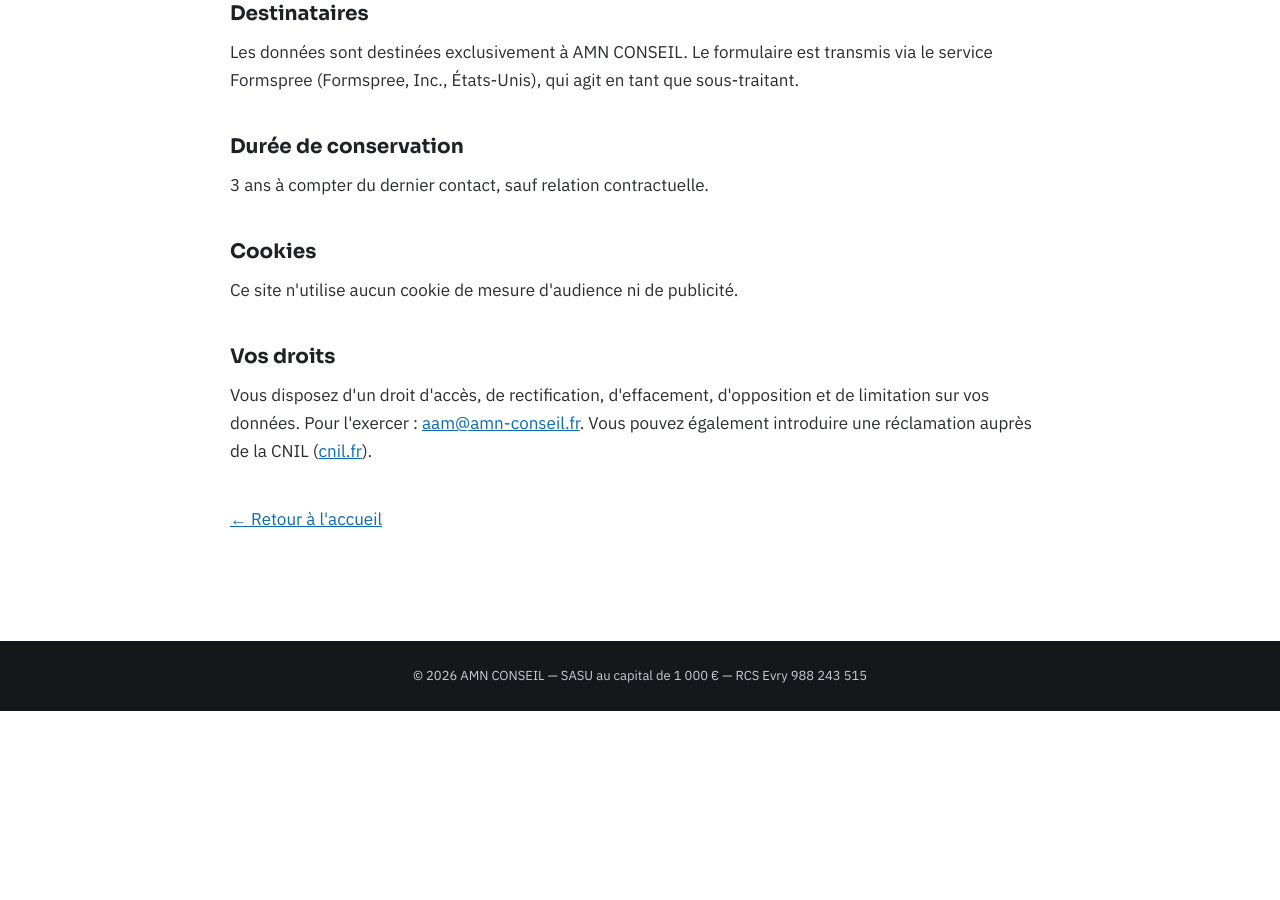
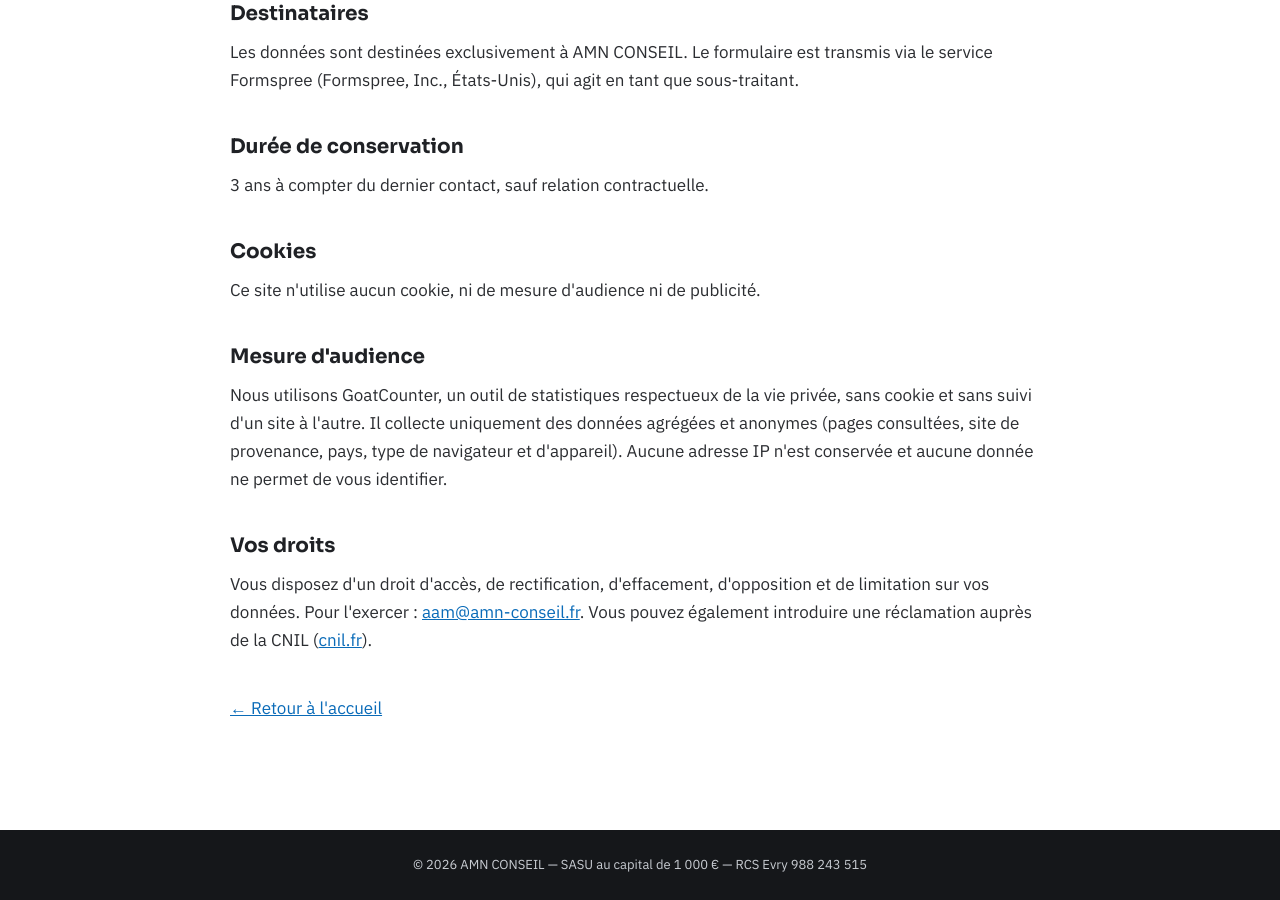
Before and after one commit to aambp/amn-site, a Jekyll site: the page confidentialite.html, which Jekyll copies as it is, in a window 1280 px wide and 900 px high, scrolled down 675 px. Built offline with Jekyll 4.4.1, drawn with Linux system fonts in a browser that asks for light colours; before the commit the page ends 1386 px from its top, so only the background shows below that.

Commit message:
Mesure d'audience GoatCounter (sans cookie) et mise à jour de la politique de confidentialité
Co-Authored-By: Claude Opus 5.5 <noreply@anthropic.com>
Claude-Session: https://claude.ai/code/session_01DFksbFhoLpfapFK4HS6wCa

```diff
--- a/_layouts/base.html
+++ b/_layouts/base.html
@@ -33,5 +33,6 @@
 </div>
 <script src="/assets/animations.js" defer></script>
 <script src="/assets/chatbot.js" defer></script>
+<script data-goatcounter="https://abdenour.goatcounter.com/count" async src="//gc.zgo.at/count.js"></script>
 </body>
 </html>
--- a/confidentialite.html
+++ b/confidentialite.html
@@ -31,11 +31,14 @@ footer{background:#15171A;color:#C9CDD3;font-size:13px;padding:24px;text-align:c
 <h2>Durée de conservation</h2>
 <p>3 ans à compter du dernier contact, sauf relation contractuelle.</p>
 <h2>Cookies</h2>
-<p>Ce site n'utilise aucun cookie de mesure d'audience ni de publicité.</p>
+<p>Ce site n'utilise aucun cookie, ni de mesure d'audience ni de publicité.</p>
+<h2>Mesure d'audience</h2>
+<p>Nous utilisons GoatCounter, un outil de statistiques respectueux de la vie privée, sans cookie et sans suivi d'un site à l'autre. Il collecte uniquement des données agrégées et anonymes (pages consultées, site de provenance, pays, type de navigateur et d'appareil). Aucune adresse IP n'est conservée et aucune donnée ne permet de vous identifier.</p>
 <h2>Vos droits</h2>
 <p>Vous disposez d'un droit d'accès, de rectification, d'effacement, d'opposition et de limitation sur vos données. Pour l'exercer : <a href="mailto:aam@amn-conseil.fr">aam@amn-conseil.fr</a>. Vous pouvez également introduire une réclamation auprès de la CNIL (<a href="https://www.cnil.fr">cnil.fr</a>).</p>
 <p style="margin-top:40px"><a href="index.html">← Retour à l'accueil</a></p>
 </main>
 <footer>© 2026 AMN CONSEIL — SASU au capital de 1 000 € — RCS Evry 988 243 515</footer>
+<script data-goatcounter="https://abdenour.goatcounter.com/count" async src="//gc.zgo.at/count.js"></script>
 </body>
 </html>
--- a/index.html
+++ b/index.html
@@ -268,5 +268,6 @@ html{scroll-behavior:smooth}
 </div>
 <script src="assets/animations.js" defer></script>
 <script src="assets/chatbot.js" defer></script>
+<script data-goatcounter="https://abdenour.goatcounter.com/count" async src="//gc.zgo.at/count.js"></script>
 </body>
 </html>
--- a/mentions-legales.html
+++ b/mentions-legales.html
@@ -35,5 +35,6 @@ Email : <a href="mailto:aam@amn-conseil.fr">aam@amn-conseil.fr</a> — Télépho
 <p style="margin-top:40px"><a href="index.html">← Retour à l'accueil</a></p>
 </main>
 <footer>© 2026 AMN CONSEIL — SASU au capital de 1 000 € — RCS Evry 988 243 515</footer>
+<script data-goatcounter="https://abdenour.goatcounter.com/count" async src="//gc.zgo.at/count.js"></script>
 </body>
 </html>
```
